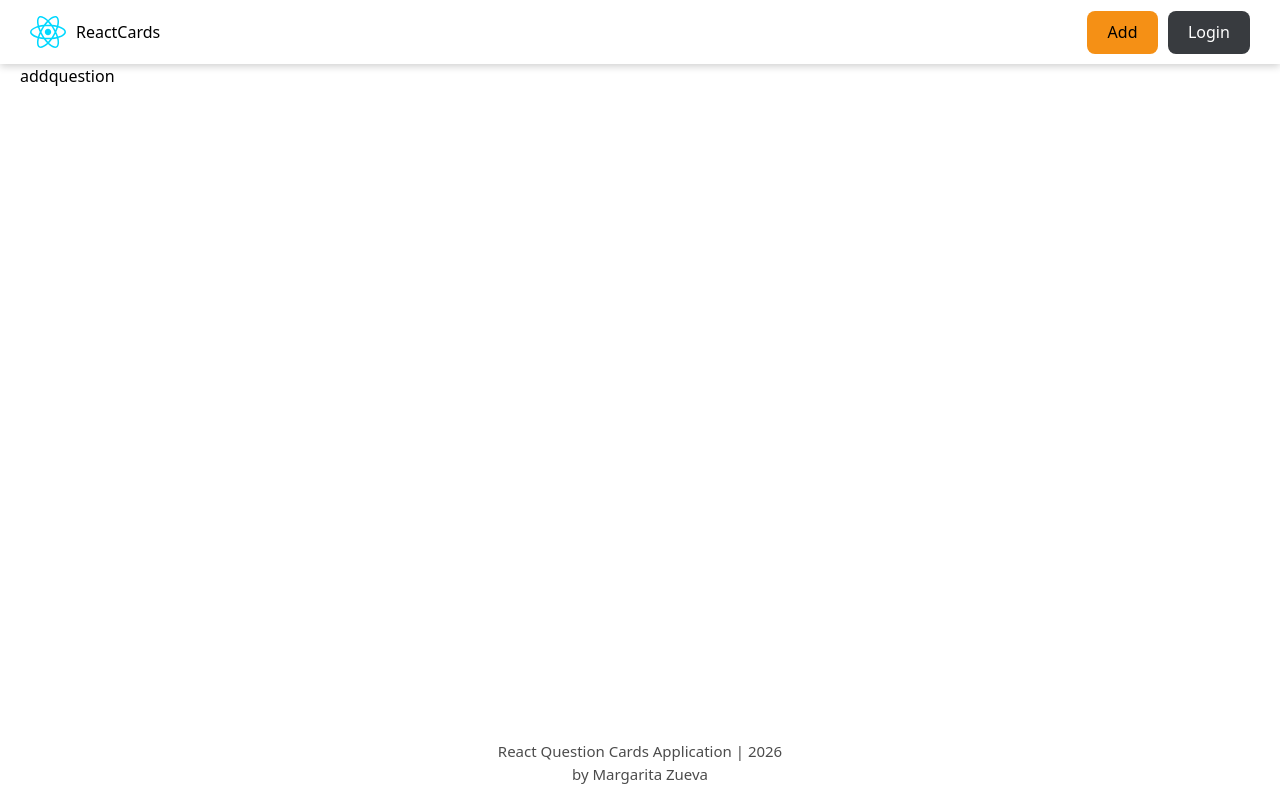
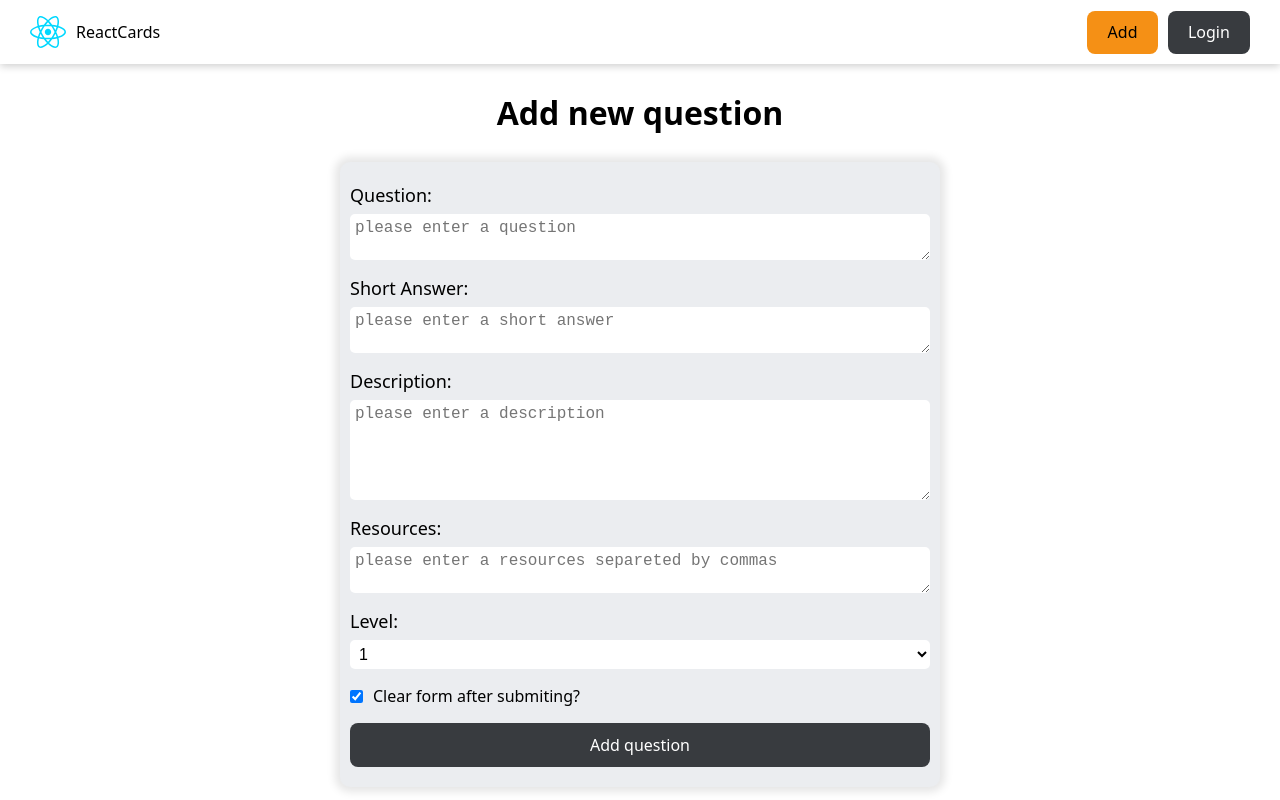
Before and after one commit to zuevarita/React-app-card, a React (Vite) app: page /addquestion in a window 1280 px wide. Built offline with nearby package versions, Linux system fonts and the light colour scheme.

Commit message:
addQuestionPage, form submition

```diff
--- a/db.json
+++ b/db.json
@@ -564,6 +564,18 @@
       "resources": [],
       "level": 1,
       "completed": false
+    },
+    {
+      "id": "f400",
+      "question": "hello",
+      "answer": "how are ypu",
+      "description": "how are ypu",
+      "resources": [
+        "https://chat.deepseek.com/a/chat/s/a4238d0b-bb5c-4c0c-87fb-2df87c3e5e9d",
+        " https://github.com/zuevarita/React-app-card"
+      ],
+      "level": 1,
+      "completed": false
     }
   ]
 }
--- a/src/App.jsx
+++ b/src/App.jsx
@@ -3,6 +3,7 @@ import { MainLayout } from "./components/MainLayout";
 import { HomePage } from "./pages/HomePage";
 import { NotFoundPage } from "./pages/NotFoundPage";
 import { QuestionPage } from "./pages/QuestionPage";
+import { AddQuestionPage } from "./pages/AddQuestionPage";
 
 function App() {
     return (
@@ -11,7 +12,7 @@ function App() {
                 <Route element={<MainLayout />}>
                     <Route path="/" element={<HomePage />} />
                     <Route path="/forbidden" element={<div>forbidden</div>} />
-                    <Route path="/addquestion" element={<div>addquestion</div>} />
+                    <Route path="/addquestion" element={<AddQuestionPage />} />
                     <Route path="/question/:id" element={<QuestionPage />} />
                     <Route path="*" element={<NotFoundPage />} />
                 </Route>
--- a/src/helpers/delayFn.js
+++ b/src/helpers/delayFn.js
@@ -1,3 +1,3 @@
-export const delayFn = ()=>{
-    return new Promise((res) => setTimeout(res, 1000))
-}
+export const delayFn = () => {
+    return new Promise((res) => setTimeout(res, 1000));
+};
--- a/src/index.css
+++ b/src/index.css
@@ -7,6 +7,8 @@
   --btn-border-color: #2f2f2f;
 
   --card-bg-color: #343A46;
+
+  --green-color: #219679;
 
   font-family: system-ui, Avenir, Helvetica, Arial, sans-serif;
   line-height: 1.5;
@@ -48,6 +50,8 @@ body {
     --btn-border-color: #fff;
 
     --card-bg-color: #ebedf0;
+
+    --green-color: #219679;
   }
 }
 
@@ -61,6 +65,8 @@ body {
     --btn-border-color: #2f2f2f;
 
     --card-bg-color: #343a46;
+
+    --green-color: #219679;
   }
 
 }
--- /dev/null
+++ b/src/pages/AddQuestionPage/AddQuestionPage.jsx
@@ -0,0 +1,114 @@
+import cls from "./AddQuestionPage.module.css";
+import { Button } from "../../components/Button";
+import { useActionState } from "react";
+import { toast } from "react-toastify";
+import { delayFn } from "../../helpers/DelayFn";
+import { API_URL } from "../../constants";
+
+const createCardAction = async (_currentState, formData) => {
+    try {
+        await delayFn();
+        const newQuestion = Object.fromEntries(formData);
+        const resources = newQuestion.resources.trim();
+        const isClearForm = newQuestion.clearForm;
+
+        const response = await fetch(`${API_URL}/react`, {
+            method: "POST",
+            body: JSON.stringify({
+                question: newQuestion.question,
+                answer: newQuestion.answer,
+                description: newQuestion.description,
+                resources: resources.length ? resources.split(",") : [],
+                level: Number(newQuestion.level),
+                completed: false,
+                editDate: undefined,
+            }),
+        });
+        const question = await response.json();
+        toast.success("New question is created");
+        return isClearForm ? {} : question;
+    } catch (error) {
+        toast.error(error.message);
+    }
+};
+export const AddQuestionPage = () => {
+    const [state, formAction, isPending] = useActionState(createCardAction, { clearForm: true });
+    return (
+        <>
+            <h1 className={cls.formTitle}>Add new question</h1>
+            <div className={cls.formContainer}>
+                <form action={formAction} className={cls.form}>
+                    <div className={cls.formControl}>
+                        <label htmlFor="questionField">Question: </label>
+                        <textarea
+                            defaultValue={state.question}
+                            name="question"
+                            id="questionField"
+                            cols="30"
+                            rows="2"
+                            required
+                            placeholder="please enter a question"
+                        ></textarea>
+                    </div>
+                    <div className={cls.formControl}>
+                        <label htmlFor="answerField">Short Answer: </label>
+                        <textarea
+                            defaultValue={state.answer}
+                            name="answer"
+                            id="answerField"
+                            cols="30"
+                            rows="2"
+                            required
+                            placeholder="please enter a short answer"
+                        ></textarea>
+                    </div>
+                    <div className={cls.formControl}>
+                        <label htmlFor="descriptionField">Description: </label>
+                        <textarea
+                            defaultValue={state.description}
+                            name="description"
+                            id="descriptionField"
+                            cols="30"
+                            rows="5"
+                            required
+                            placeholder="please enter a description"
+                        ></textarea>
+                    </div>
+                    <div className={cls.formControl}>
+                        <label htmlFor="resourcesField">Resources: </label>
+                        <textarea
+                            defaultValue={state.resources}
+                            name="resources"
+                            id="resourcesField"
+                            cols="30"
+                            rows="2"
+                            required
+                            placeholder="please enter a resources separeted by commas"
+                        ></textarea>
+                    </div>
+                    <div className={cls.formControl}>
+                        <label htmlFor="levelField">Level: </label>
+                        <select name="level" id="levelField" defaultValue={state.level}>
+                            <option disabled>Question Level</option>
+                            <hr />
+                            <option value="1">1</option>
+                            <option value="2">2</option>
+                            <option value="3">3</option>
+                        </select>
+                    </div>
+                    <label htmlFor="clearFormField" className={cls.clearFormControl}>
+                        <input
+                            className={cls.checkBox}
+                            type="checkbox"
+                            name="clearForm"
+                            id="clearFormField"
+                            defaultChecked={state.clearForm}
+                        />
+                        <span>Clear form after submiting?</span>
+                    </label>
+                    <Button disabled={isPending}>Add question</Button>
+                </form>
+            </div>
+        </>
+    );
+};
--- /dev/null
+++ b/src/pages/AddQuestionPage/AddQuestionPage.module.css
@@ -0,0 +1,69 @@
+
+.formTitle{
+    margin: 25px auto;
+    width: fit-content;
+}
+
+.formContainer{
+    width: 100%;
+    max-width: 600px;
+    margin: 0 auto;
+    border-radius: 10px;
+    background-color: var(--card-bg-color);
+    box-shadow: 0 0 8px 5px rgba(0, 0, 0, 0.1);
+}
+
+.form{
+    width: 100%;
+    padding: 20px 10px;
+    display: flex;
+    flex-direction: column;
+    justify-self: flex-start;
+    align-items: stretch;
+    gap: 15px;
+}
+
+.formControl{
+    width: 100%;
+    display: flex;
+    flex-direction: column;
+    justify-self: flex-start;
+    align-items: stretch;
+    gap: 5px;
+
+    label{
+        color: var(--text-color);
+        font-size: 18px;
+    }
+    select, textarea{
+        padding: 5px;
+        color: var(--text-color);
+        background-color: var(--main-bg-color);
+        font-size: 16px;
+        border-radius: 5px;
+        border: none;
+        outline: none;
+    }
+
+    select:focus-visible, textarea:focus-visible{
+        outline: 2px solid var(--green-color);
+    }
+}
+
+.clearFormControl{
+    width: 100%;
+    display: flex;
+    justify-self: flex-start;
+    align-items: center;
+    gap: 10px;
+}
+
+.checkbox{
+    width: 18px;
+    height: 18px;
+    accent-color: var(--green-color);
+}
+
+.checkbox:disabled + span{
+    opacity: .5;
+}
--- /dev/null
+++ b/src/pages/AddQuestionPage/index.jsx
@@ -0,0 +1 @@
+export { AddQuestionPage } from "./AddQuestionPage";
--- a/src/pages/QuestionPage/QuestionPage.module.css
+++ b/src/pages/QuestionPage/QuestionPage.module.css
@@ -79,5 +79,5 @@
 .checkbox{
     width: 18px;
     height: 18px;
-    accent-color: #16c47f;
+    accent-color: var(--green-color);
 }
```
